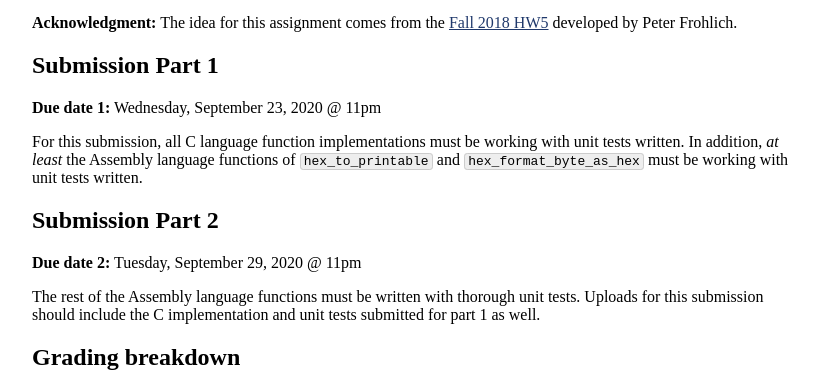
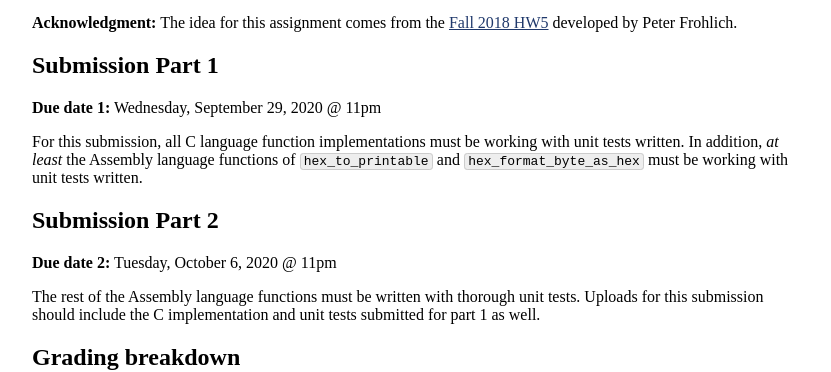
Before and after one commit to jhucsf/fall2020, a Jekyll site: the page built from assign/assign02.md, in a window 1280 px wide and 900 px high. Shown: the part 443-815 px from the top of the window, without its empty margins (224-1055 px from the left). Built offline with Jekyll 4.4.1, drawn with Linux system fonts in a browser that asks for light colours.

Commit message:
fix due date assignment 2 - forgot to commit

```diff
--- a/assign/assign02.md
+++ b/assign/assign02.md
@@ -28,12 +28,12 @@ this regard.)
 
 
 ## Submission Part 1
-**Due date 1:** Wednesday, September 23, 2020 @ 11pm
+**Due date 1:** Wednesday, September 29, 2020 @ 11pm
 
 For this submission, all C language function implementations must be working with unit tests written. In addition, _at least_ the Assembly language functions of `hex_to_printable` and `hex_format_byte_as_hex` must be working with unit tests written.
 
 ## Submission Part 2
-**Due date 2:** Tuesday, September 29, 2020 @ 11pm
+**Due date 2:** Tuesday, October 6, 2020 @ 11pm
 
 The rest of the Assembly language functions must be written with thorough unit tests. Uploads for this submission should include the C implementation and unit tests submitted for part 1 as well.
 
```
